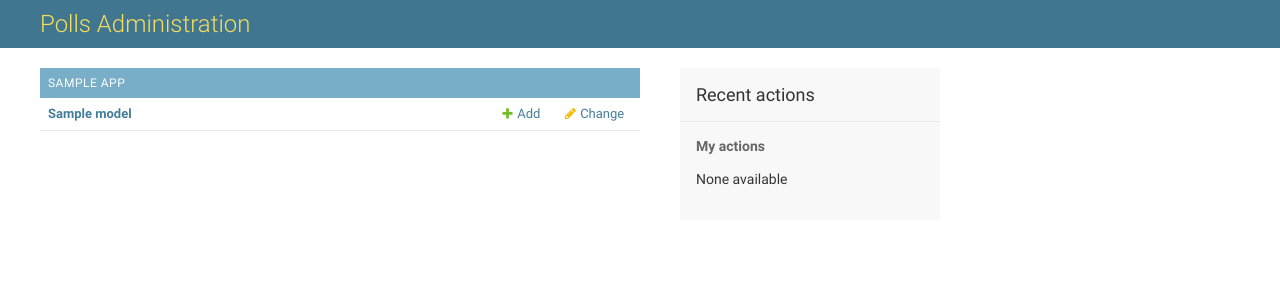
After one commit to Jeffresh/DjangoOfficialTutorial, a Django app: template templates/admin/index.html in a window 1280 px wide. The commit adds this page. Shown: the top 300 px of the page. Run offline with Django 3.2, Linux system fonts and the light colour scheme; the template is opened without the code that fills it: most values are stand-ins (such as "Sample title", 1, 10 or a date in 2020); data that the repository does not hold is empty.

Commit message:
Cambiadas las plantillas del sitio admin corresponiendtes a modelos, question , choice y página princial

```diff
--- a/apps/polls/models.py
+++ b/apps/polls/models.py
@@ -13,6 +13,10 @@ class Question(models.Model):
         now = timezone.now()
         return now - datetime.timedelta(days=1) <= self.pub_date <= now
 
+    was_published_recently.admin_order_field = 'pub_date'
+    was_published_recently.boolean = True
+    was_published_recently.short_description = 'Published recently?'
+
     def __str__(self):
         return self.question_text
 
--- a/mysite/settings.py
+++ b/mysite/settings.py
@@ -55,7 +55,7 @@ ROOT_URLCONF = 'mysite.urls'
 TEMPLATES = [
     {
         'BACKEND': 'django.template.backends.django.DjangoTemplates',
-        'DIRS': [],
+        'DIRS': [os.path.join(BASE_DIR, 'templates')],
         'APP_DIRS': True,
         'OPTIONS': {
             'context_processors': [
--- /dev/null
+++ b/templates/admin/base_site.html
@@ -0,0 +1,9 @@
+{% extends "admin/base.html" %}
+
+{% block title %}Polls Administration{% endblock %}
+
+{% block branding %}
+<h1 id="site-name"><a href="{% url 'admin:index' %}">Polls Administration</a></h1>
+{% endblock %}
+
+{% block nav-global %}{% endblock %}
--- /dev/null
+++ b/templates/admin/index.html
@@ -0,0 +1,86 @@
+{% extends "admin/base_site.html" %}
+{% load i18n static %}
+
+{% block extrastyle %}{{ block.super }}<link rel="stylesheet" type="text/css" href="{% static "admin/css/dashboard.css" %}">{% endblock %}
+
+{% block coltype %}colMS{% endblock %}
+
+{% block bodyclass %}{{ block.super }} dashboard{% endblock %}
+
+{% block breadcrumbs %}{% endblock %}
+
+{% block content %}
+<div id="content-main">
+
+{% if app_list %}
+    {% for app in app_list %}
+        <div class="app-{{ app.app_label }} module">
+        <table>
+        <caption>
+            <a href="{{ app.app_url }}" class="section" title="{% blocktrans with name=app.name %}Models in the {{ name }} application{% endblocktrans %}">{{ app.name }}</a>
+        </caption>
+        {% for model in app.models %}
+            <tr class="model-{{ model.object_name|lower }}">
+            {% if model.admin_url %}
+                <th scope="row"><a href="{{ model.admin_url }}">{{ model.name }}</a></th>
+            {% else %}
+                <th scope="row">{{ model.name }}</th>
+            {% endif %}
+
+            {% if model.add_url %}
+                <td><a href="{{ model.add_url }}" class="addlink">{% trans 'Add' %}</a></td>
+            {% else %}
+                <td>&nbsp;</td>
+            {% endif %}
+
+            {% if model.admin_url %}
+                {% if model.view_only %}
+                <td><a href="{{ model.admin_url }}" class="viewlink">{% trans 'View' %}</a></td>
+                {% else %}
+                <td><a href="{{ model.admin_url }}" class="changelink">{% trans 'Change' %}</a></td>
+                {% endif %}
+            {% else %}
+                <td>&nbsp;</td>
+            {% endif %}
+            </tr>
+        {% endfor %}
+        </table>
+        </div>
+    {% endfor %}
+{% else %}
+    <p>{% trans "You don't have permission to view or edit anything." %}</p>
+{% endif %}
+</div>
+{% endblock %}
+
+{% block sidebar %}
+<div id="content-related">
+    <div class="module" id="recent-actions-module">
+        <h2>{% trans 'Recent actions' %}</h2>
+        <h3>{% trans 'My actions' %}</h3>
+            {% load log %}
+            {% get_admin_log 10 as admin_log for_user user %}
+            {% if not admin_log %}
+            <p>{% trans 'None available' %}</p>
+            {% else %}
+            <ul class="actionlist">
+            {% for entry in admin_log %}
+            <li class="{% if entry.is_addition %}addlink{% endif %}{% if entry.is_change %}changelink{% endif %}{% if entry.is_deletion %}deletelink{% endif %}">
+                {% if entry.is_deletion or not entry.get_admin_url %}
+                    {{ entry.object_repr }}
+                {% else %}
+                    <a href="{{ entry.get_admin_url }}">{{ entry.object_repr }}</a>
+                {% endif %}
+                <br>
+                {% if entry.content_type %}
+                    <span class="mini quiet">{% filter capfirst %}{{ entry.content_type }}{% endfilter %}</span>
+                {% else %}
+                    <span class="mini quiet">{% trans 'Unknown content' %}</span>
+                {% endif %}
+            </li>
+            {% endfor %}
+            </ul>
+            {% endif %}
+    </div>
+</div>
+{% endblock %}
```
Also changed, not shown: apps/polls/admin.py (+31 -2 lines), apps/polls/static/polls/style.css (line endings or trailing spaces).
